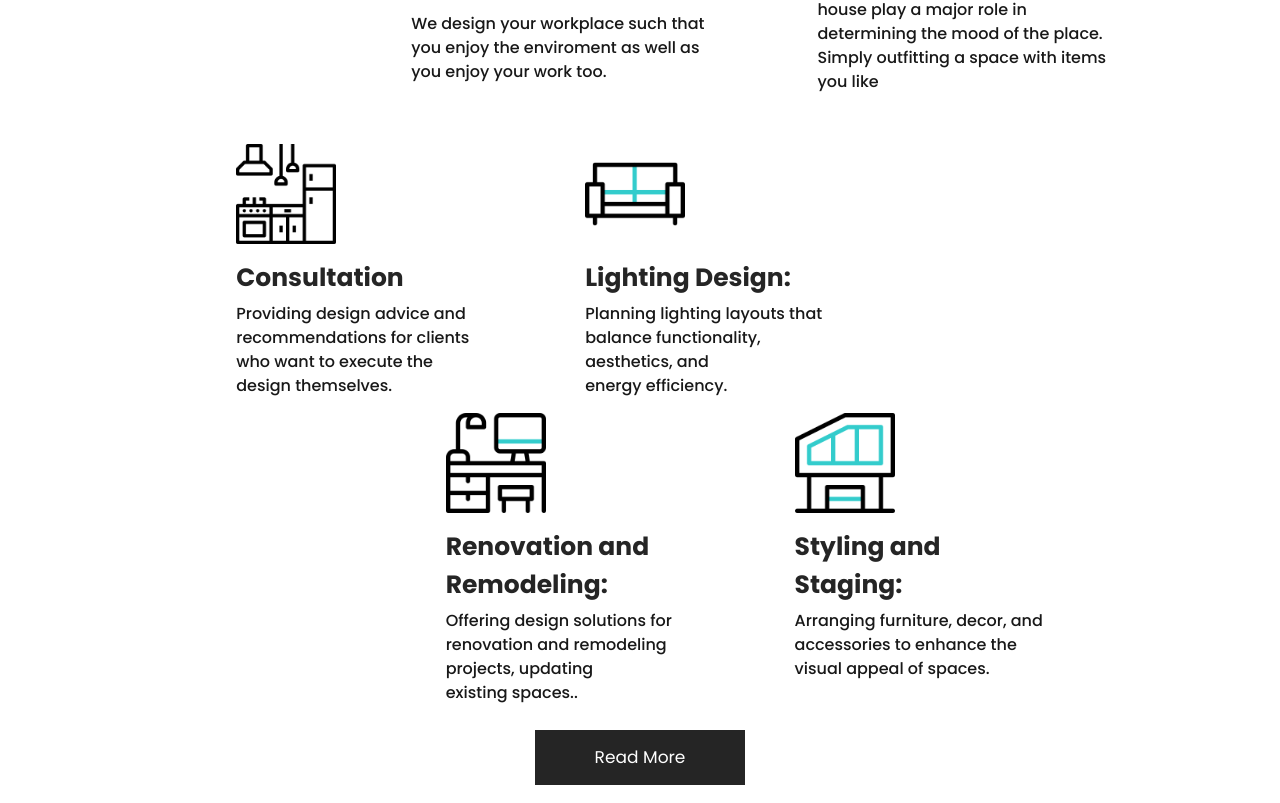
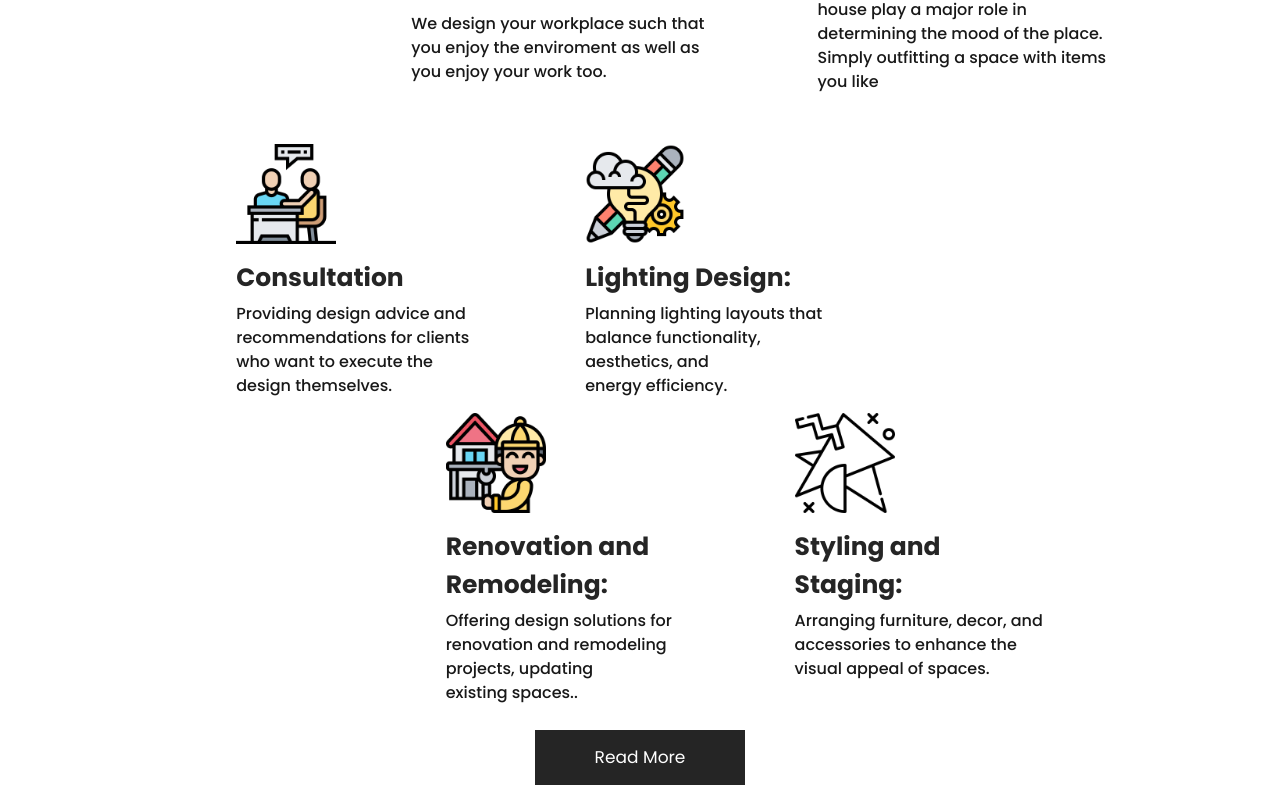
Before and after one commit to GAJENDRA07-sg/Manoj-Decorator1, a plain HTML site: page service.html in a window 1280 px wide. Shown: the part 829-1632 px from the top of the page. Drawn offline with nearby package versions, Linux system fonts and the light colour scheme; a web font is replaced by a local one.

Commit message:
Update service.html

```diff
--- a/service.html
+++ b/service.html
@@ -133,28 +133,28 @@
                   <div class="row">
                      <div class="col-md-4 col-sm-6">
                         <div class="service_box">
-                           <i><img src="/images/kitchen.png" alt="#" style="width:100px;"/></i>
+                           <i><img src="/images/consultation.png" alt="#" style="width:100px;"/></i>
                            <h3>Consultation</h3>
                            <p style="font-size: 16px;">Providing design advice and recommendations for clients who want to execute the design themselves.</p>
                         </div>
                      </div>
                      <div class="col-md-4 offset-md-1 col-sm-6">
                         <div class="service_box">
-                           <i><img src="/images/sofa.png" alt="#" style="width:100px;"/></i>
+                           <i><img src="/images/design-thinking.png" alt="#" style="width:100px;"/></i>
                            <h3>Lighting Design:</h3>
                            <p style="font-size: 16px;">Planning lighting layouts that balance functionality, aesthetics, and energy efficiency.</p>
                         </div>
                      </div>
                      <div class="col-md-4 offset-md-3 col-sm-6 mar_top">
                         <div class="service_box">
-                           <i><img src="/images/workplace.png" alt="#" style="width:100px;"/></i>
+                           <i><img src="/images/technician.png" alt="#" style="width:100px;"/></i>
                            <h3>Renovation and Remodeling:</h3>
                            <p style="font-size: 16px;"> Offering design solutions for renovation and remodeling projects, updating existing spaces..</p>
                         </div>
                      </div>
                      <div class="col-md-4 offset-md-1 col-sm-6 mar_top">
                         <div class="service_box">
-                           <i><img src="/images/house.png" alt="#" style="width:100px;"/></i>
+                           <i><img src="/images/memphis-style.png" alt="#" style="width:100px;"/></i>
                            <h3>Styling and Staging:</h3>
                            <p style="font-size: 16px;">Arranging furniture, decor, and accessories to enhance the visual appeal of spaces.
 
```
